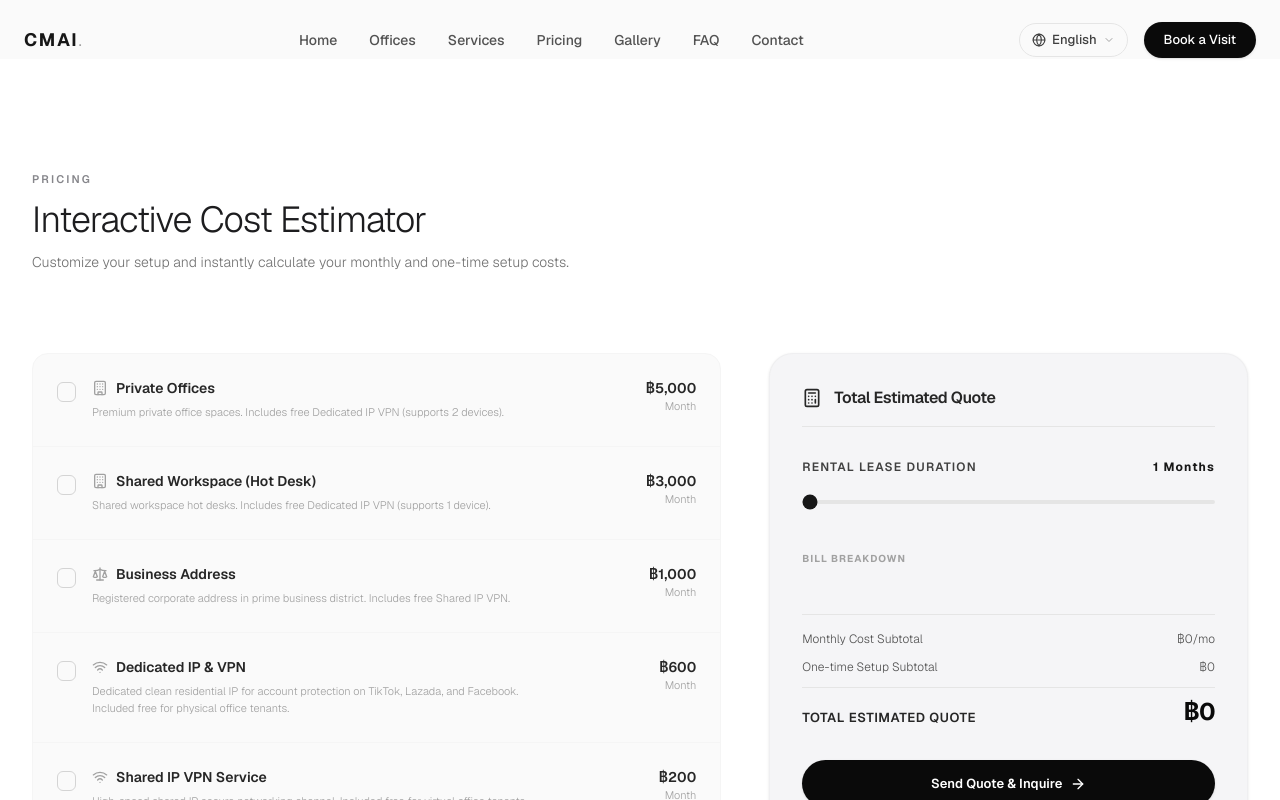
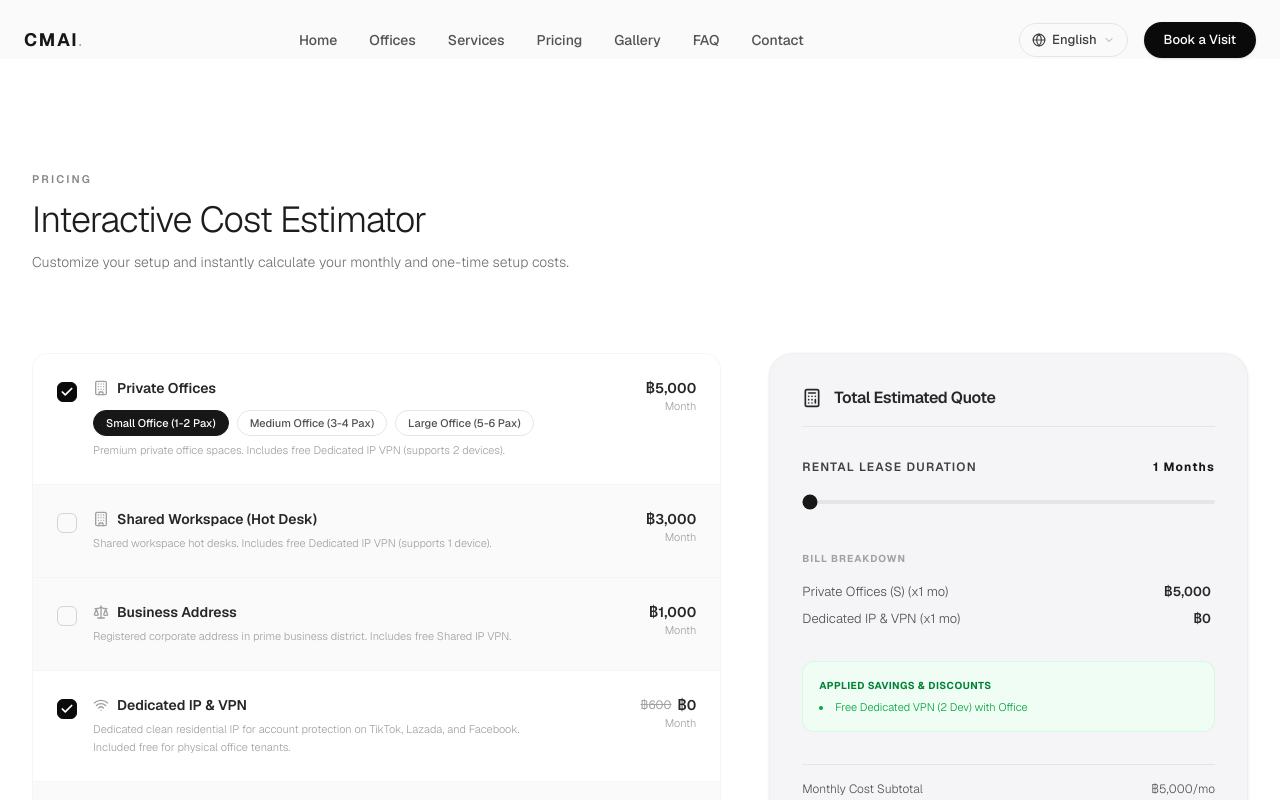
Before and after one commit to mdmoto/cmai, a Next.js app: page / in a window 1280 px wide. Both pictures are taken after a click on the element 376 px from the left and 3860 px from the top of the page. Shown: the part 3460-4260 px from the top of the page. Built offline with nearby package versions, Linux system fonts and the light colour scheme.

Commit message:
Fix checkbox clicking and touch targets on iOS Safari and Chrome by making entire row clickable and using standard divs instead of nested button containers

```diff
--- a/src/components/PricingCalculator.tsx
+++ b/src/components/PricingCalculator.tsx
@@ -636,7 +636,8 @@ export default function PricingCalculator() {
                 return (
                   <div
                     key={item.id}
-                    className={`p-6 transition-colors ${
+                    onClick={() => handleToggle(item.id)}
+                    className={`p-6 transition-colors cursor-pointer select-none ${
                       isSelected
                         ? "bg-white dark:bg-[#121212]"
                         : "hover:bg-white/50 dark:hover:bg-[#121212]/30"
@@ -645,16 +646,15 @@ export default function PricingCalculator() {
                     <div className="flex items-start justify-between gap-4">
                       {/* Checkbox and details */}
                       <div className="flex items-start gap-4 w-full">
-                        <button
-                          onClick={() => handleToggle(item.id)}
-                          className={`mt-1 size-5 rounded-md border flex items-center justify-center transition-all ${
+                        <div
+                          className={`mt-1 size-5 rounded-md border flex items-center justify-center shrink-0 transition-all ${
                             isSelected
                               ? "bg-neutral-950 dark:bg-white border-neutral-950 dark:border-white text-white dark:text-neutral-950"
-                              : "border-neutral-300 dark:border-neutral-700 hover:border-neutral-400"
+                              : "border-neutral-300 dark:border-neutral-700"
                           }`}
                         >
                           {isSelected && <Check className="w-3.5 h-3.5 stroke-[3]" />}
-                        </button>
+                        </div>
 
                         <div className="space-y-1 w-full">
                           <div className="flex items-center gap-2">
@@ -672,7 +672,10 @@ export default function PricingCalculator() {
                               {(["s", "m", "l"] as const).map((size) => (
                                 <button
                                   key={size}
-                                  onClick={() => setOfficeSize(size)}
+                                  onClick={(e) => {
+                                    e.stopPropagation();
+                                    setOfficeSize(size);
+                                  }}
                                   className={`px-3 py-1 text-[11px] font-medium rounded-full border transition-all ${
                                     officeSize === size
                                       ? "bg-neutral-900 border-neutral-900 dark:bg-white dark:border-white text-white dark:text-neutral-950"
@@ -695,7 +698,10 @@ export default function PricingCalculator() {
                               </span>
                               <div className="flex items-center gap-1.5">
                                 <button
-                                  onClick={() => setVisaEmployees((prev) => Math.max(1, prev - 1))}
+                                  onClick={(e) => {
+                                    e.stopPropagation();
+                                    setVisaEmployees((prev) => Math.max(1, prev - 1));
+                                  }}
                                   className="w-5 h-5 border border-neutral-200 dark:border-neutral-800 rounded-full flex items-center justify-center text-xs hover:bg-neutral-100 dark:hover:bg-neutral-900 text-neutral-700 dark:text-neutral-300"
                                 >
                                   -
@@ -704,7 +710,10 @@ export default function PricingCalculator() {
                                   {visaEmployees}
                                 </span>
                                 <button
-                                  onClick={() => setVisaEmployees((prev) => Math.min(20, prev + 1))}
+                                  onClick={(e) => {
+                                    e.stopPropagation();
+                                    setVisaEmployees((prev) => Math.min(20, prev + 1));
+                                  }}
                                   className="w-5 h-5 border border-neutral-200 dark:border-neutral-800 rounded-full flex items-center justify-center text-xs hover:bg-neutral-100 dark:hover:bg-neutral-900 text-neutral-700 dark:text-neutral-300"
                                 >
                                   +
@@ -720,7 +729,10 @@ export default function PricingCalculator() {
                                 {(["s", "m", "l", "conf"] as const).map((size) => (
                                   <button
                                     key={size}
-                                    onClick={() => setMeetingRoomType(size)}
+                                    onClick={(e) => {
+                                      e.stopPropagation();
+                                      setMeetingRoomType(size);
+                                    }}
                                     className={`px-3 py-1 text-[11px] font-medium rounded-full border transition-all ${
                                       meetingRoomType === size
                                         ? "bg-neutral-900 border-neutral-900 dark:bg-white dark:border-white text-white dark:text-neutral-950"
@@ -740,7 +752,10 @@ export default function PricingCalculator() {
                                 </span>
                                 <div className="flex items-center gap-1.5">
                                   <button
-                                    onClick={() => setMeetingHours((prev) => Math.max(1, prev - 1))}
+                                    onClick={(e) => {
+                                      e.stopPropagation();
+                                      setMeetingHours((prev) => Math.max(1, prev - 1));
+                                    }}
                                     className="w-5 h-5 border border-neutral-200 dark:border-neutral-800 rounded-full flex items-center justify-center text-xs hover:bg-neutral-100 dark:hover:bg-neutral-900 text-neutral-700 dark:text-neutral-300"
                                   >
                                     -
@@ -749,7 +764,10 @@ export default function PricingCalculator() {
                                     {meetingHours}
                                   </span>
                                   <button
-                                    onClick={() => setMeetingHours((prev) => Math.min(100, prev + 1))}
+                                    onClick={(e) => {
+                                      e.stopPropagation();
+                                      setMeetingHours((prev) => Math.min(100, prev + 1));
+                                    }}
                                     className="w-5 h-5 border border-neutral-200 dark:border-neutral-800 rounded-full flex items-center justify-center text-xs hover:bg-neutral-100 dark:hover:bg-neutral-900 text-neutral-700 dark:text-neutral-300"
                                   >
                                     +
```
